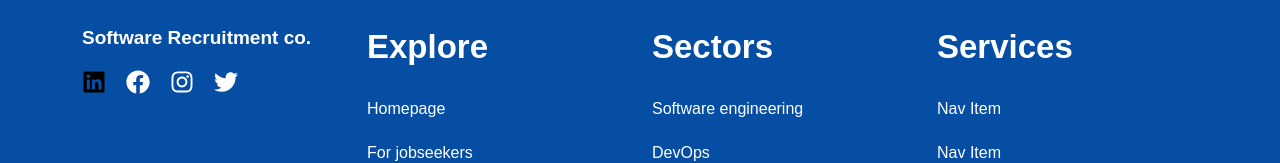
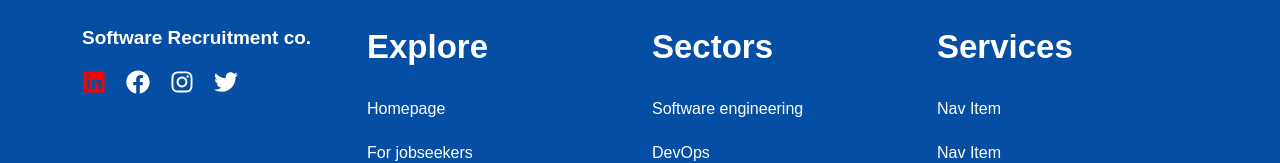
Before and after one commit to azmilafifi/recruitment-web-template, a Next.js app: page / in a window 1280 px wide. In both pictures the pointer is over the icon 94 px from the left and 1685 px from the top of the page. Shown: the part 1604-1767 px from the top of the page. Built offline with nearby package versions, Linux system fonts and the light colour scheme.

Commit message:
change hover color

```diff
--- a/src/components/Footer/Footer.module.scss
+++ b/src/components/Footer/Footer.module.scss
@@ -18,7 +18,7 @@
       transition: color 0.3s;
 
       &:hover {
-        color: black;
+        color: red;
       }
     }
   }
```
